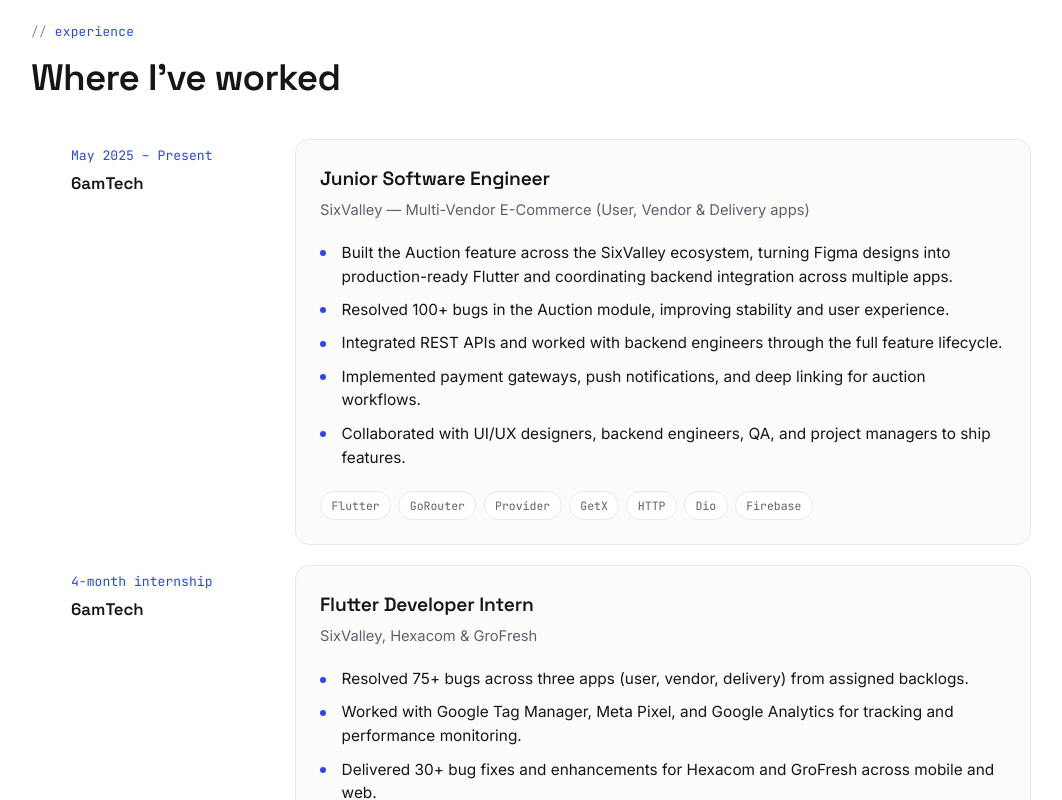
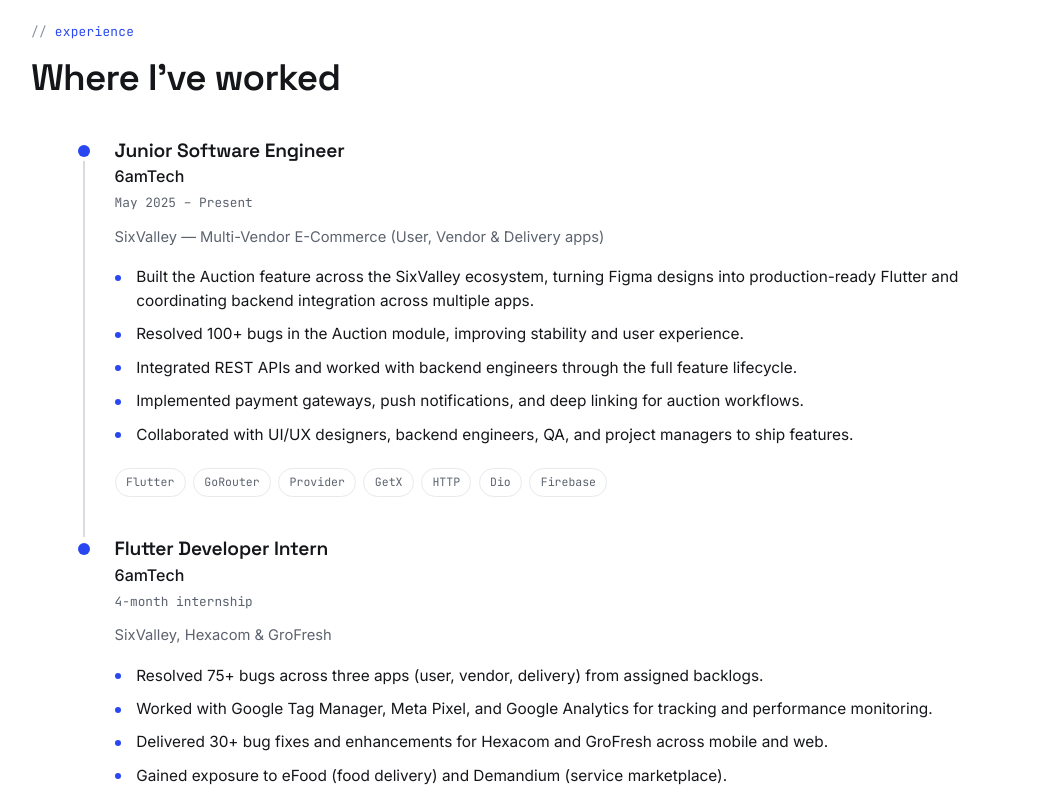
Before and after one commit to anjumArnab/me, a React (Vite) app: page / in a window 1280 px wide. Shown: the part 1160-1960 px from the top of the page, without its empty margins (109-1171 px from the left). Built offline with nearby package versions, Linux system fonts and the light colour scheme.

Commit message:
experience section design updated to timelime view

```diff
--- a/src/components/Experience.css
+++ b/src/components/Experience.css
@@ -4,44 +4,50 @@
 }
 
 .timeline {
+  --rail: 26px;
+  --dot: 12px;
+  --gap: 2.25rem;
   margin-top: 2.5rem;
   display: grid;
-  gap: 1.25rem;
+  gap: var(--gap);
 }
 
-.timeline__item {
+/* Each entry: dot rail on the left, content on the right */
+.timeline__row {
   display: grid;
-  grid-template-columns: 200px 1fr;
-  gap: 1.5rem;
+  grid-template-columns: var(--rail) 1fr;
+  gap: 1.1rem;
   align-items: start;
 }
 
-.timeline__meta {
-  position: sticky;
-  top: 84px;
-  display: flex;
-  flex-direction: column;
-  gap: 0.25rem;
-  padding-top: 0.35rem;
+.timeline__rail {
+  position: relative;
+  align-self: stretch;
 }
 
-.timeline__period {
-  font-family: var(--font-mono);
-  font-size: 0.82rem;
-  color: var(--accent);
+/* Continuous connector line linking the dots (skip the last one) */
+.timeline__row:not(:last-child) .timeline__rail::before {
+  content: '';
+  position: absolute;
+  top: 6px;
+  bottom: calc(-1 * var(--gap));
+  left: calc(var(--rail) / 2);
+  transform: translateX(-50%);
+  width: 2px;
+  background: var(--line-strong);
 }
 
-.timeline__company {
-  font-family: var(--font-display);
-  font-weight: 600;
-  font-size: 1.05rem;
-}
-
-.timeline__card {
-  border: 1px solid var(--line);
-  border-radius: var(--radius);
-  padding: 1.5rem;
-  background: var(--bg);
+/* Minimal accent dot; the surface-colored ring masks the line behind it */
+.timeline__node {
+  position: relative;
+  z-index: 1;
+  display: block;
+  width: var(--dot);
+  height: var(--dot);
+  margin: 6px auto 0;
+  border-radius: 50%;
+  background: var(--accent);
+  box-shadow: 0 0 0 4px var(--surface);
 }
 
 .timeline__role {
@@ -49,16 +55,29 @@
   font-weight: 600;
   font-size: 1.2rem;
   letter-spacing: -0.01em;
+  line-height: 1.2;
+}
+
+.timeline__company {
+  font-weight: 500;
+  margin-top: 0.15rem;
+}
+
+.timeline__period {
+  font-family: var(--font-mono);
+  font-size: 0.8rem;
+  color: var(--muted);
+  margin-top: 0.2rem;
 }
 
 .timeline__project {
   color: var(--muted);
   font-size: 0.92rem;
-  margin-top: 0.25rem;
+  margin-top: 0.75rem;
 }
 
 .timeline__list {
-  margin-top: 1.15rem;
+  margin-top: 1rem;
   display: grid;
   gap: 0.6rem;
 }
@@ -87,18 +106,20 @@
   flex-wrap: wrap;
   gap: 0.45rem;
   margin-top: 1.35rem;
+  padding-bottom: 0.25rem;
 }
 
-@media (max-width: 720px) {
-  .timeline__item {
-    grid-template-columns: 1fr;
+@media (max-width: 560px) {
+  .timeline {
+    --rail: 20px;
+    --gap: 1.85rem;
+  }
+
+  .timeline__row {
     gap: 0.85rem;
   }
 
-  .timeline__meta {
-    position: static;
-    flex-direction: row;
-    align-items: baseline;
-    gap: 0.75rem;
+  .timeline__role {
+    font-size: 1.1rem;
   }
 }
--- a/src/components/Experience.jsx
+++ b/src/components/Experience.jsx
@@ -13,14 +13,15 @@ export default function Experience() {
 
         <ol className="timeline">
           {experience.map((job) => (
-            <li className="timeline__item" key={job.role + job.period}>
-              <div className="timeline__meta">
-                <span className="timeline__period">{job.period}</span>
-                <span className="timeline__company">{job.company}</span>
+            <li className="timeline__row" key={job.role + job.period}>
+              <div className="timeline__rail">
+                <span className="timeline__node" aria-hidden="true" />
               </div>
 
-              <div className="timeline__card">
+              <div className="timeline__body">
                 <h3 className="timeline__role">{job.role}</h3>
+                <p className="timeline__company">{job.company}</p>
+                <p className="timeline__period">{job.period}</p>
                 <p className="timeline__project">{job.project}</p>
 
                 <ul className="timeline__list">
```
